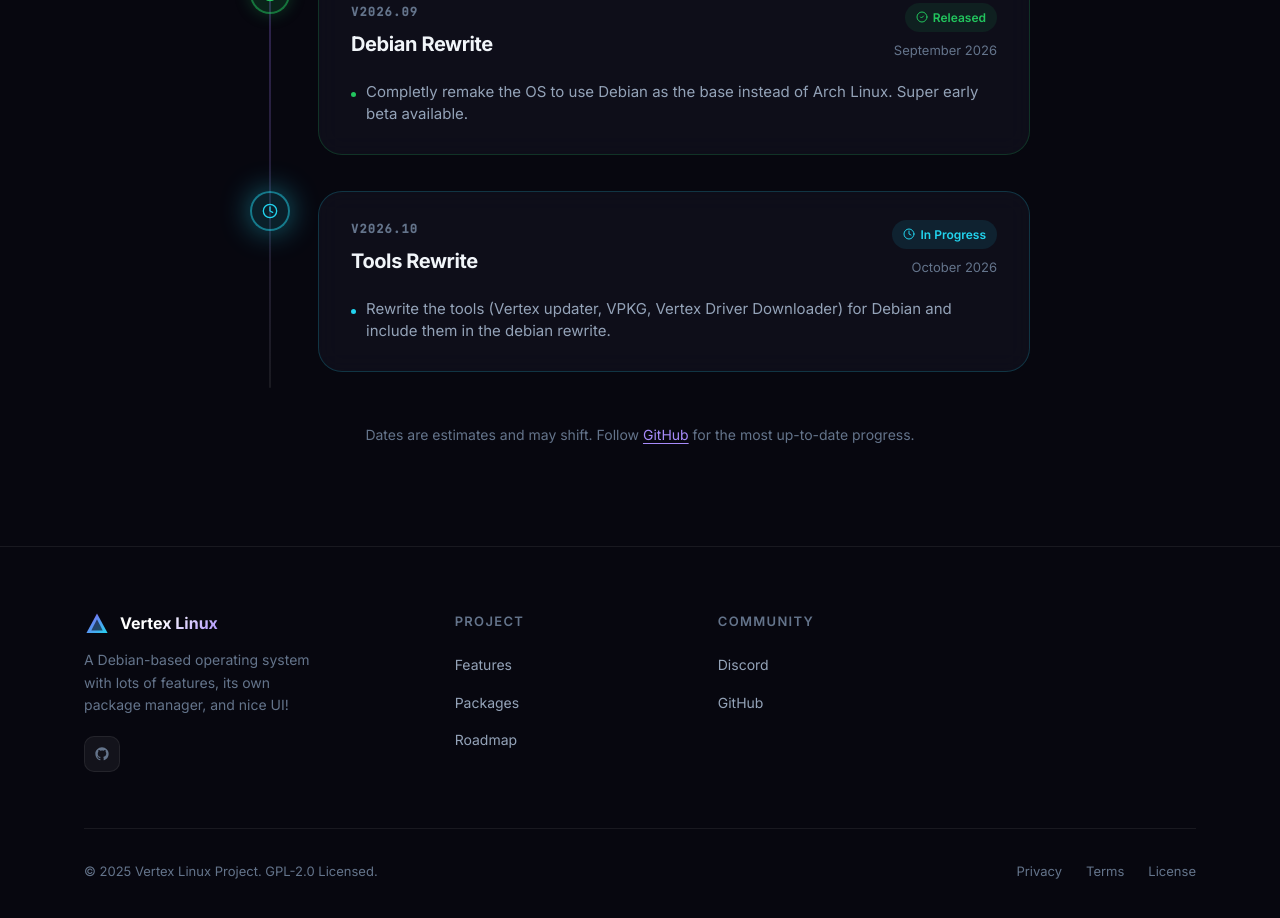
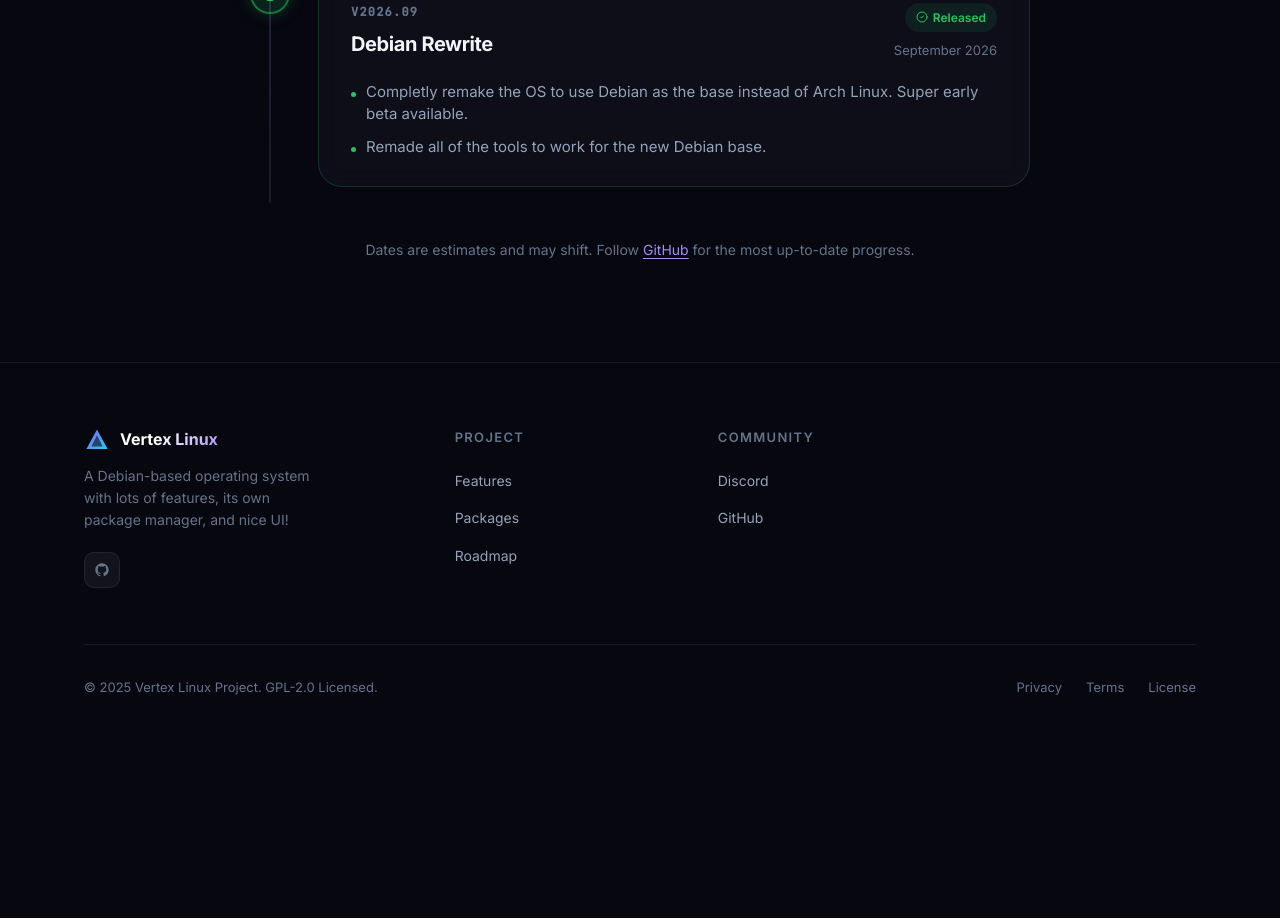
Before and after one commit to Vertex-Linux/Vertex-Website, a React (Vite) app: page /roadmap in a window 1280 px wide. Shown: the part 1580-2498 px from the top of the page. After the commit the page ends 2318 px from the top, so only its background shows below. Built offline with nearby package versions, Linux system fonts and the light colour scheme.

Commit message:
update roadmap

```diff
--- a/src/pages/Roadmap.tsx
+++ b/src/pages/Roadmap.tsx
@@ -66,16 +66,8 @@
     title: 'Debian Rewrite',
     status: 'shipped',
     items: [
-      { text: 'Completly remake the OS to use Debian as the base instead of Arch Linux. Super early beta available.' }
-    ],
-  },
-  {
-    version: 'v2026.10',
-    date: 'October 2026',
-    title: 'Tools Rewrite',
-    status: 'in-progress',
-    items: [
-      { text: 'Rewrite the tools (Vertex updater, VPKG, Vertex Driver Downloader) for Debian and include them in the debian rewrite.' }
+      { text: 'Completly remake the OS to use Debian as the base instead of Arch Linux. Super early beta available.' },
+      { text: 'Remade all of the tools to work for the new Debian base.' }
     ],
   },
 ]
```
